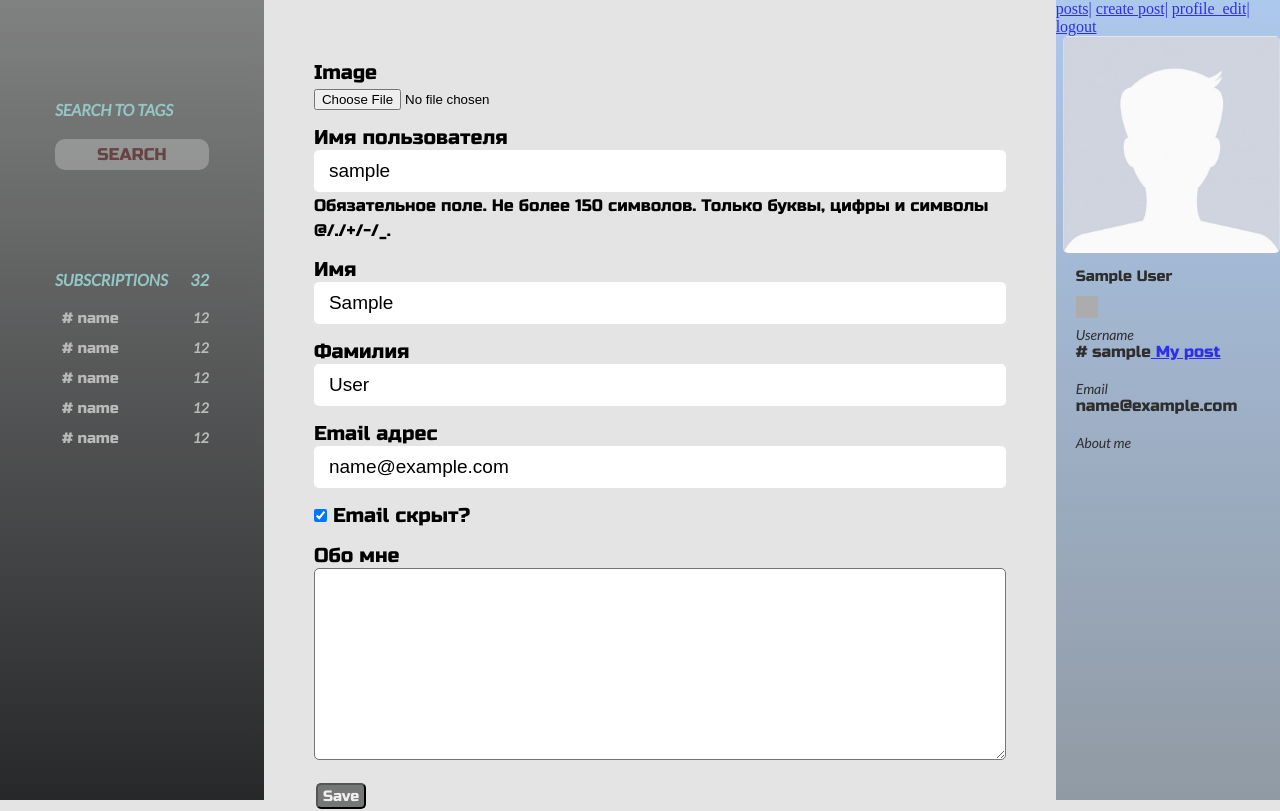
After one commit to AndreVld/site_blog, a Django app: page /users/profile_edit in a window 1280 px wide. The commit adds this page. Run offline with Django 3.2, Linux system fonts and the light colour scheme; the visitor is signed in with stand-in values (Sample User, id 1); data comes from the database, SQL or seed files in the repository; some libraries are stand-ins or nearby versions; grey boxes are pictures that could not be loaded.

Commit message:
added login/logout User registration user profile editing + minor fixes

```diff
--- a/blog/templates/blog/base.html
+++ b/blog/templates/blog/base.html
@@ -64,42 +64,43 @@
 
         <div class=" mid">
 
-                <div class="top">
-                    <form action="" method="GET">
-                            {{ post_filter.form.headline}}
-                        <input class="search_btn" type="submit" value="SEARCH">
-                    </form>
-                </div>
+
             {% block middle %}
             {% endblock middle  %}
 
         </div>
 
     {% endblock read_post  %}
+
+
+
     <!-- /*_____________________RIGHT_________________*/ -->
     <div class=" right scrollbar">
-            <a href="{% url 'blog:posts' %}">posts</a>
-            <a href="{% url 'blog:create_post' %}">create post</a>
+                <a href="{% url 'blog:posts' %}">posts|</a>
+                <a href="{% url 'blog:create_post' %}">create post|</a>
+
+
+            {% if user.is_authenticated %}
+                <a href="{% url 'users:profile_edit' %}">profile_edit|</a>
+                <a href="{% url 'users:logout' %}">logout</a>
+            {% else %}
+                <a href="{% url 'users:login' %}">Login|</a>
+                <a href="{% url 'users:register' %}">registration</a>
+            {% endif %}
 
         {% if user.is_authenticated or obj_post %}
-            <img class="profile-pic" src="{% static 'images/default_ava.jpg' %}" alt="">
-
-            <div class="fullname">{% firstof obj_post.author.get_full_name obj_post.author user.get_full_name user %}</div>
+            <div class="block_picture_user">
+                <img class="profile-pic"
+                     src="{% if user.image %} {{ user.image.url }} {% else %} {% static 'images/default_ava.jpg' %} {% endif %}">
+            </div>
+            <div class="fullname">
+                {% firstof obj_post.author.get_full_name obj_post.author user.get_full_name user %}
+            </div>
 
             <ul class="block_social">
                 <li class="social_link">
                     <a href="#">
                         <img class="social_img" src="facebook-96.png" alt="">
-                    </a>
-                </li>
-                <li class="social_link">
-                    <a href="#">
-                        <img class="social_img" src="instagram-96.png" alt="">
-                    </a>
-                </li>
-                <li class="social_link">
-                    <a href="#">
-                        <img class="social_img" src="вконтакте-96.png" alt="">
                     </a>
                 </li>
             </ul>
@@ -118,12 +119,17 @@
 
                     <div class="user_label">Username</div>
                         <div class="user_date"># {{ user }}<a href="{% url 'blog:posts_user' %}"> My post</a></div>
-
                     <div class="user_label">Email</div>
                         <div class="user_date">{{ user.email }}</div>
                     <div class="user_label">About me</div>
                         <div style="font-family: cursive" class="user_date"> {{ user.about_me }}</div>
+
                 {% endif %}
+
+
+        {% else %}
+                {% block left %}
+                {% endblock left %}
         {% endif %}
 
         </div>
--- a/blog/urls.py
+++ b/blog/urls.py
@@ -11,5 +11,4 @@ urlpatterns = [
     path('update_post/<slug:slug>', UpdatePostView.as_view(), name='update_post'),
     path('delete_post/<slug:slug>', DeletePostView.as_view(), name='delete_post'),
 
-
 ]
--- a/site_blog/settings.py
+++ b/site_blog/settings.py
@@ -133,6 +133,9 @@ MEDIA_ROOT = BASE_DIR / 'media'
 DEFAULT_AUTO_FIELD = 'django.db.models.BigAutoField'
 
 AUTH_USER_MODEL = 'users.AdvUser'
+LOGIN_URL = 'users:login'
+LOGIN_REDIRECT_URL = 'blog:posts'
+LOGOUT_REDIRECT_URL = 'blog:posts'
 
 CRISPY_TEMPLATE_PACK = 'bootstrap4'
 
--- a/site_blog/urls.py
+++ b/site_blog/urls.py
@@ -21,11 +21,11 @@ from site_blog import settings
 
 urlpatterns = [
     path('admin/', admin.site.urls),
-    path('', include('blog.urls'), name='users'),
+    path('', include('blog.urls')),
+    path('users/', include('users.urls')),
 
-    path('ckeditor/', include('ckeditor_uploader.urls'), name='users'),
+    path('ckeditor/', include('ckeditor_uploader.urls')),
 ]
-
 
 urlpatterns += static(settings.STATIC_URL, document_root=settings.STATIC_ROOT)
 urlpatterns += static(settings.MEDIA_URL, document_root=settings.MEDIA_ROOT)
--- a/static/css/style.css
+++ b/static/css/style.css
@@ -256,7 +256,6 @@
     box-sizing: border-box;
     display: flex;
     flex-direction: column;
-
 }
 
 .post_image_prev_for_post_mini{
@@ -279,11 +278,16 @@
     flex-basis: 0;
 }
 
-
+.block_picture_user{
+    width: 100%;
+    padding-left: 7px;
+    box-sizing: border-box;
+}
 .profile-pic{
-    width: 100%;
+    max-width: 100%;
     height: auto;
-    border-radius: 3px;
+    object-fit: cover;
+    border-radius: 5px;
 }
 
 .fullname{
@@ -335,12 +339,12 @@
 }
 
 .form_container{
-    width: 95%;
-	margin: 0 auto;
+    margin-top: 40px;
+    max-width: 100%;
     font-size: 17px;
     flex-grow: 7.35;
     flex-basis: 0;
-
+    box-sizing: border-box;
     padding: 20px 50px 0 50px;
 }
 
@@ -358,6 +362,7 @@
 }
 
 
+
 #div_id_tags > div::-webkit-scrollbar {
     width: 7px;
 }
@@ -368,19 +373,21 @@
 }
 
 
-.textinput{
-
+.textinput,.emailinput{
     border: none;
 	width: 100%;
     padding: 10px 0 10px 15px ;
 	border-radius: 5px;
 	font-size: 19px;
     box-sizing: border-box;
+
 }
 
-.textinput:focus{
+
+.textinput:focus,.emailinput:focus{
     box-shadow: 3px 8px 6px rgb(174, 188, 201);
 }
+
 
 .form-group{
     margin-bottom: 15px;
--- /dev/null
+++ b/users/forms.py
@@ -0,0 +1,15 @@
+from django import forms
+from django.contrib.auth.forms import UserCreationForm
+from .models import AdvUser
+
+
+class RegistrationForm(UserCreationForm):
+    class Meta:
+        model = AdvUser
+        fields = ('username', 'email', 'password1', 'password2',)
+
+
+class EditProfileForm(forms.ModelForm):
+    class Meta:
+        model = AdvUser
+        fields = ('image', 'username', 'first_name', 'last_name', 'email', 'show_email', 'about_me',)
--- a/users/models.py
+++ b/users/models.py
@@ -11,7 +11,7 @@ class AdvUser(AbstractUser):
     image = models.ImageField(upload_to='users_images', blank=True, null=True)
     about_me = models.TextField(verbose_name='Обо мне', max_length=512, blank=True)
     is_confirmed = models.BooleanField(default=True, verbose_name='Подтвердил почту?')
-    show_email = models.BooleanField(default=False, verbose_name='Email скрыт?')
+    show_email = models.BooleanField(default=True, verbose_name='Email скрыт?')
 
     class Meta:
         verbose_name = 'Пользователь'
--- /dev/null
+++ b/users/templates/users/profile_edit.html
@@ -0,0 +1,44 @@
+{% extends 'blog/base.html' %}
+{% load static %}
+
+{% load crispy_forms_tags %}
+
+
+{% block middle %}
+
+<style type="text/css">
+                .asteriskField {
+                    display: none;
+                }
+                .form-group{
+                    font-family: 'Russo One';
+                    font-size: 20px;
+                }
+                .textarea{
+                    width: 100%;
+                    font-size: 15px;
+                    font-family: cursive;
+                    padding : 5px;
+                    border-radius: 5px;
+                    box-sizing: border-box;
+                    resize:vertical;
+                }
+                .invalid-feedback{
+                    color:red;
+                }
+
+</style>
+
+
+<div class="form_container">
+    {% if user.is_authenticated %}
+    <form class="register_form" action="" method="post">
+        {% csrf_token %}
+        {{ form|crispy }}
+        <input class="teg" type="submit" value="Save">
+    </form>
+    {% endif %}
+</div>
+
+
+{% endblock %}
--- /dev/null
+++ b/users/urls.py
@@ -0,0 +1,14 @@
+from django.urls import path
+
+from .views import LoginUserView, LogoutUserView, RegistrationUserView, EditProfileView
+
+app_name = 'users'
+
+urlpatterns = [
+    path('login', LoginUserView.as_view(), name='login'),
+    path('logout', LogoutUserView.as_view(), name='logout'),
+    path('registration', RegistrationUserView.as_view(), name='register'),
+    path('profile_edit', EditProfileView.as_view(), name='profile_edit'),
+
+
+]
--- a/users/views.py
+++ b/users/views.py
@@ -1,3 +1,43 @@
-from django.shortcuts import render
+from django.contrib.auth.mixins import LoginRequiredMixin
+from django.contrib.auth.views import LoginView, LogoutView
+from django.views.generic import CreateView, UpdateView, DeleteView
+from django.urls import reverse_lazy
+from django.shortcuts import render, get_object_or_404
 
 # Create your views here.
+from .forms import RegistrationForm, EditProfileForm
+from .models import AdvUser
+
+
+class LoginUserView(LoginView):
+    template_name = 'users/login.html'
+
+
+class LogoutUserView(LogoutView):
+    pass
+
+
+class RegistrationUserView(CreateView):
+    template_name = 'users/register.html'
+    success_url = reverse_lazy('blog:posts')
+    form_class = RegistrationForm
+
+
+class EditProfileView(LoginRequiredMixin, UpdateView):
+    template_name = 'users/profile_edit.html'
+    form_class = EditProfileForm
+    model = AdvUser
+    success_url = reverse_lazy('blog:posts')
+
+    def setup(self, request, *args, **kwargs):
+        self.user_id = request.user.pk
+        return super(EditProfileView, self).setup(request, *args, **kwargs)
+
+    def get_object(self, queryset=None):
+        if not queryset:
+            queryset = self.get_queryset()
+        return get_object_or_404(queryset, pk=self.user_id)
+
+
+class DeleteUserView(LoginRequiredMixin, DeleteView):
+    template_name = 'users/'
```
Also changed, not shown: blog/templates/blog/posts.html (+7 -2 lines), users/templates/users/login.html (added, +41 -0 lines), users/templates/users/register.html (added, +46 -0 lines).
